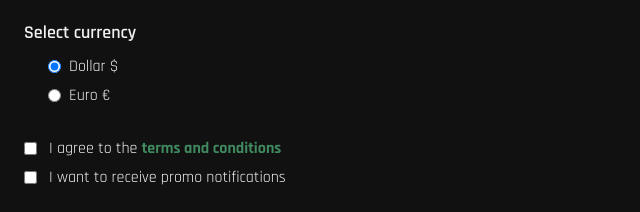
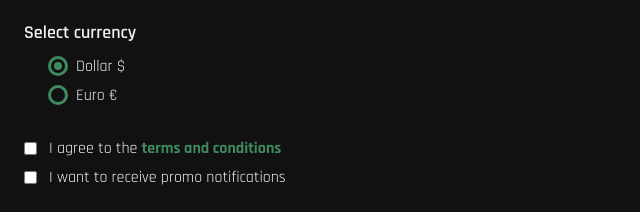
Before and after one commit to krckyboy/test, a website with bundled scripts: page index.html in a window 1280 px wide. Shown: the part 588-800 px from the top of the page, 0-640 px from the left. Built offline with nearby package versions, Linux system fonts and the light colour scheme.

Commit message:
#18 Added custom radio buttons.

```diff
--- a/index.html
+++ b/index.html
@@ -192,8 +192,9 @@
 										id="dollar"
 										checked
 									/>
-									<label class="label label__currency" for="dollar"
-										>Dollar $</label
+									<label class="label label__currency" for="dollar">
+										<span class="currencyContainer__customRadio"></span> Dollar
+										$</label
 									>
 								</div>
 								<div class="currencyContainer">
@@ -203,7 +204,10 @@
 										name="currency"
 										id="euro"
 									/>
-									<label class="label label__currency" for="euro">Euro €</label>
+									<label class="label label__currency" for="euro">
+										<span class="currencyContainer__customRadio"></span>Euro
+										€</label
+									>
 								</div>
 							</div>
 							<fieldset class="formGroup">
@@ -215,12 +219,11 @@
 											type="checkbox"
 											name="terms"
 											id="terms"
+											required
 										/>
 										<label for="terms" class="label label__checkbox"
 											>I agree to the
-											<span class="text--emphasized"
-												>terms and conditions</span
-											>
+											<span class="text--emphasized">terms and conditions</span>
 										</label>
 									</div>
 									<div class="checkboxContainer">
@@ -271,6 +274,6 @@
 			type="text/javascript"
 			src="https://cdnjs.cloudflare.com/ajax/libs/validator/13.1.0/validator.min.js"
 		></script>
-		<script type='module' src="main.js" defer></script>
+		<script type="module" src="main.js" defer></script>
 	</body>
 </html>
--- a/styles/main.scss
+++ b/styles/main.scss
@@ -116,6 +116,8 @@ body {
 		font-weight: 400;
 		font-size: 16px;
 		margin-bottom: initial;
+		display: flex;
+		cursor: pointer;
 	}
 
 	&__checkbox {
@@ -216,11 +218,40 @@ body {
 	align-items: center;
 
 	&__input {
-		margin-right: 8px;
+		display: none;
+
+		&:checked + label span::after {
+			opacity: 1;
+		}
 	}
 
 	&:not(:first-child) {
 		margin-top: 8px;
+	}
+
+	&__customRadio {
+		height: 20px;
+		width: 20px;
+
+		border: 3px solid #408a60;
+		border-radius: 50%;
+
+		display: flex;
+		justify-content: center;
+		align-items: center;
+
+		margin-right: 8px;
+
+		&::after {
+			content: '';
+			display: block;
+			height: 8px;
+			width: 8px;
+			border-radius: 50%;
+			background-color: #408a60;
+			transition: 0.3s opacity;
+			opacity: 0;
+		}
 	}
 }
 
```
Also changed, not shown: styles/main.css, 1 other file.
